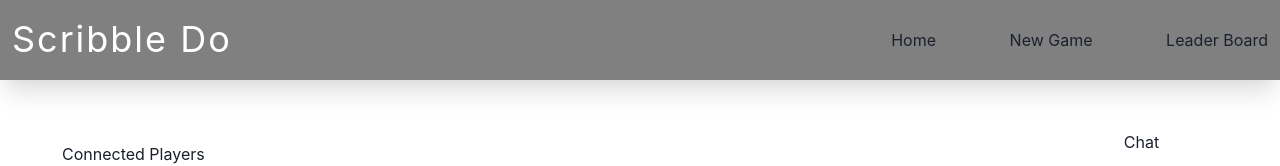
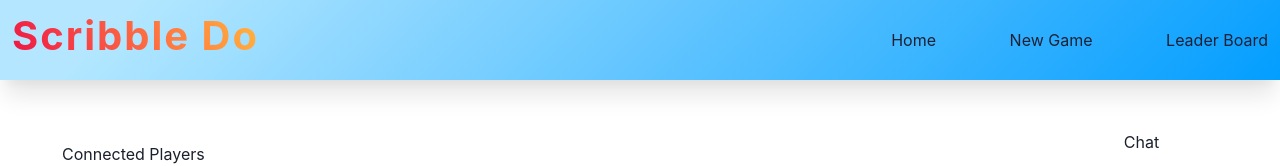
Before and after one commit to VAOkolo/_IDoodle-client, a React (Create React App) app in the folder client-hptq/: page /start-game in a window 1280 px wide. Shown: the top 166 px of the page. Built offline with nearby package versions, Linux system fonts and the light colour scheme; no server answers.

Commit message:
add animation to navbar

```diff
--- a/client-hptq/src/App.css
+++ b/client-hptq/src/App.css
@@ -32,7 +32,21 @@
   from {
     transform: rotate(0deg);
   }
+
   to {
     transform: rotate(360deg);
   }
 }
+
+.active {
+  color: rgb(0, 208, 255);
+  transform: scale(1);
+}
+
+nav ul {
+  list-style-type: none;
+}
+
+nav ul li {
+  cursor: pointer;
+}
--- /dev/null
+++ b/client-hptq/src/animations/animatedHover.js
@@ -0,0 +1,21 @@
+import React from "react";
+import { motion } from "framer-motion";
+
+export const AnimatedHover = ({ children }) => {
+  return (
+    <motion.li
+      className="ul-navbar"
+      whileHover={{
+        color: "#fcf2ef",
+        scale: 1.1,
+        textShadow: "0px 0px 1px rgb(255, 255, 255)",
+      }}
+      transition={{ type: "spring", delay: 0.1 }}
+      initial={{ opacity: 0 }}
+      animate={{ opacity: 1 }}
+      //   whileFocus={{ scale: 0.1, textShadow: "0px 0px 1px rgb(255, 255, 255)" }}
+    >
+      {children}
+    </motion.li>
+  );
+};
--- a/client-hptq/src/components/NavBar/index.js
+++ b/client-hptq/src/components/NavBar/index.js
@@ -1,29 +1,52 @@
 import React from "react";
-import { Link } from "react-router-dom";
-import { Flex, Text, Box } from "@chakra-ui/react";
+import { NavLink } from "react-router-dom";
+import { Flex, Heading, Link } from "@chakra-ui/react";
+import { motion } from "framer-motion";
+import { AnimatedHover } from "../../animations/animatedHover";
 
 const NavBar = () => {
   return (
     <Flex
-      as="nav"
-      bg="gray"
+      as={motion.nav}
+      bgImage="linear-gradient( 135deg, #ABDCFF 10%, #0396FF 100%);"
       minH="10vh"
       p={3}
       boxShadow="xl"
       justifyContent="space-between"
+      initial={{ opacity: 0 }}
+      animate={{ opacity: 1 }}
+      transition="1.5s ease-in"
+      _hover={{ transform: "scale(1)", filter: "brightness(105%)" }}
     >
-      <Text fontSize="4xl" as="h1" color="white" letterSpacing={2}>
+      <Heading
+        as={motion.h1}
+        fontSize="4xl"
+        bgImage="linear-gradient(60deg, #E21143, #FFB03A)"
+        bgClip="text"
+        color="transparent"
+        letterSpacing={2}
+        initial={{ opacity: 0, y: -220 }}
+        animate={{ opacity: 1, y: 0, fontSize: "40px" }}
+        transition="1.5s ease-in"
+      >
         Scribble Do
-      </Text>
+      </Heading>
       <Flex
+        as="ul"
         alignItems="center"
         justifyContent="space-between"
         minW="30%"
       >
-        <Link to="/home">Home</Link>
-        {/*this should lead to somewhere else, preferrably the lobby or sth */}
-        <Link to="/lobby">New Game</Link>
-        <Link to="/leaderboard">Leader Board</Link>
+        <AnimatedHover>
+          <NavLink to="/home">Home</NavLink>
+          {/*this should lead to somewhere else, preferrably the lobby or sth */}
+        </AnimatedHover>
+        <AnimatedHover>
+          <NavLink to="/lobby">New Game</NavLink>
+        </AnimatedHover>
+        <AnimatedHover>
+          <NavLink to="/leaderboard">Leader Board</NavLink>
+        </AnimatedHover>
       </Flex>
     </Flex>
   );
```
Also changed, not shown: client-hptq/src/components/Footer/index.js (added).
